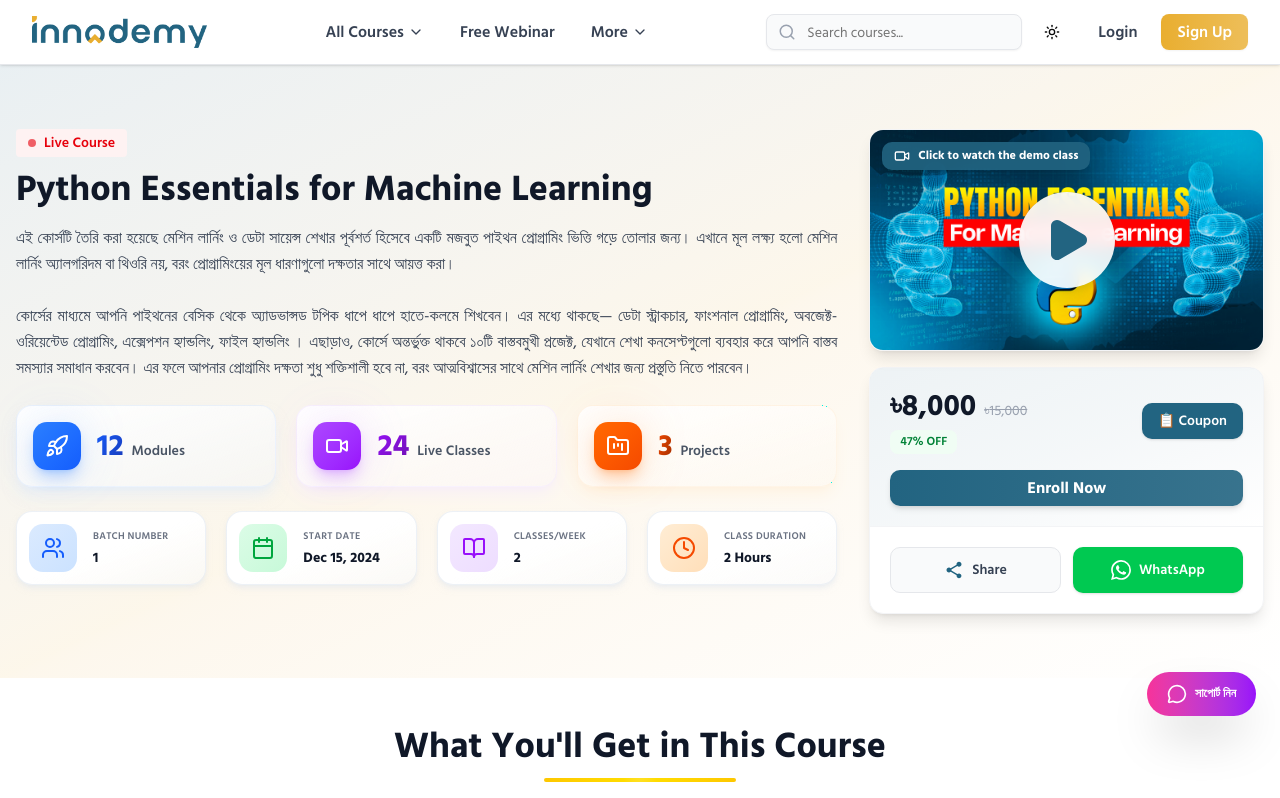
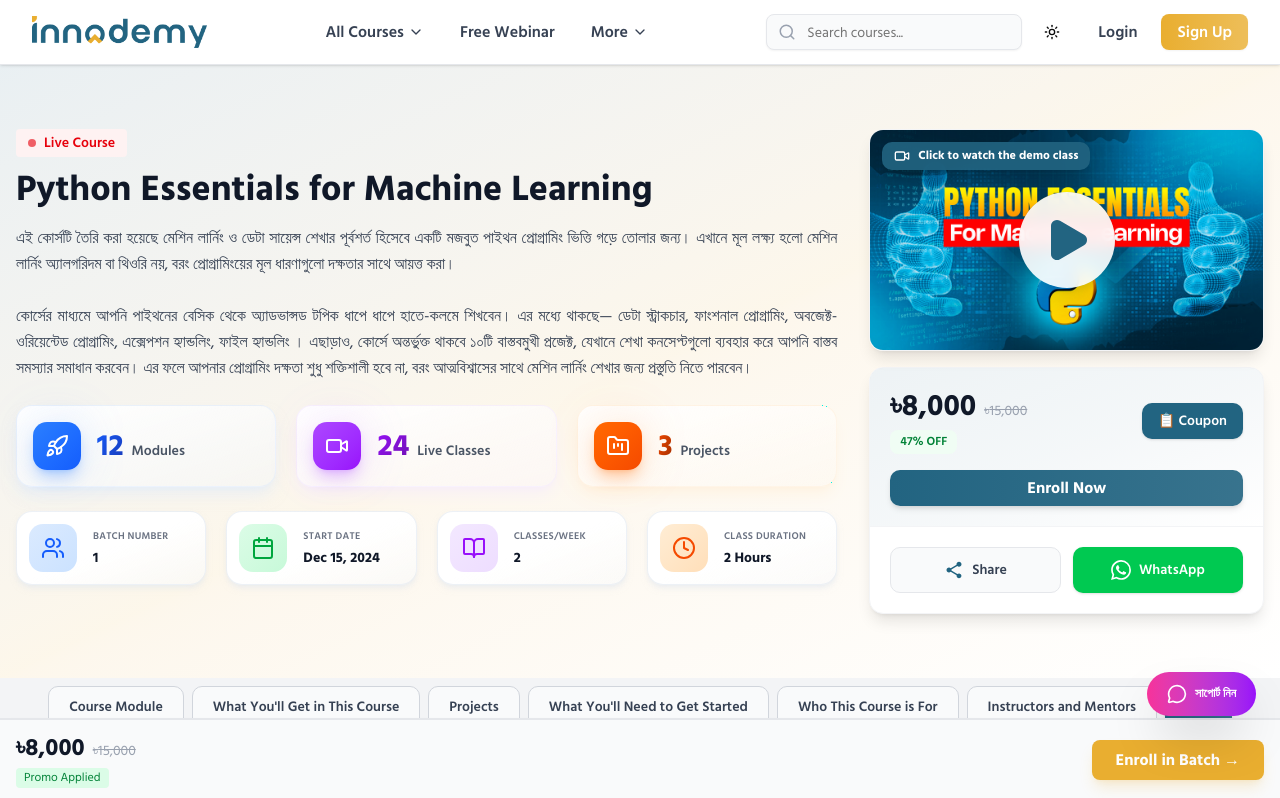
Before and after one commit to mehrabhossain1/innodemmy-frontend, a Next.js app: page /courses/python-essentials-for-machine-learning in a window 1280 px wide. Shown: the top 798 px of the page. Built offline with nearby package versions, Linux system fonts and the light colour scheme.

Commit message:
style: Add Sticky Navigation and Sticky Enrollment Bar components to Python Essentials course page

```diff
--- a/app/courses/python-essentials-for-machine-learning/page.tsx
+++ b/app/courses/python-essentials-for-machine-learning/page.tsx
@@ -2,16 +2,29 @@
 import { useState } from "react";
 import PythonHeroSection from "./components/PythonHeroSection";
 import EnrollmentModal from "@/components/course/EnrollmentModal";
+import StickyEnrollmentBar from "@/components/course/StickyEnrollmentBar";
 import WhatYouGet from "./components/WhatYouGet";
 import Projects from "./components/Projects";
 import WhatYouNeed from "./components/WhatYouNeed";
 import WhoThisCourseIsFor from "./components/WhoThisCourseIsFor";
 import InstructorsAndMentors from "./components/InstructorsAndMentors";
 import FAQ from "./components/FAQ";
+import StickyNavigation from "@/components/course/StickyNavigation";
 
 export default function PythonEssentialsForMachineLearning() {
     const [isVideoPlaying, setIsVideoPlaying] = useState(false);
     const [isEnrollmentModalOpen, setIsEnrollmentModalOpen] = useState(false);
+
+    // Navigation items
+    const navigationItems = [
+        { id: "course-module", label: "Course Module" },
+        { id: "what-you-get", label: "What You'll Get in This Course" },
+        { id: "projects", label: "Projects" },
+        { id: "what-you-need", label: "What You'll Need to Get Started" },
+        { id: "who-this-for", label: "Who This Course is For" },
+        { id: "resource-persons", label: "Instructors and Mentors" },
+        { id: "faq", label: "FAQ" },
+    ];
 
     // Centralized Course Data
     const courseData = {
@@ -79,6 +92,9 @@ export default function PythonEssentialsForMachineLearning() {
                 onEnrollClick={() => setIsEnrollmentModalOpen(true)}
             />
 
+            {/* Sticky Navigation */}
+            <StickyNavigation items={navigationItems} />
+
             {/* What You'll Get Section */}
             <div id="what-you-get">
                 <WhatYouGet />
@@ -108,6 +124,16 @@ export default function PythonEssentialsForMachineLearning() {
             <div id="faq">
                 <FAQ />
             </div>
+
+            {/* Sticky Enrollment Bar */}
+            <StickyEnrollmentBar
+                price={courseData.price}
+                originalPrice={courseData.originalPrice}
+                currency={courseData.currency}
+                promoLabel={courseData.promoLabel}
+                enrollButtonText={courseData.enrollButtonText}
+                onEnrollClick={() => setIsEnrollmentModalOpen(true)}
+            />
         </div>
     );
 }
```
